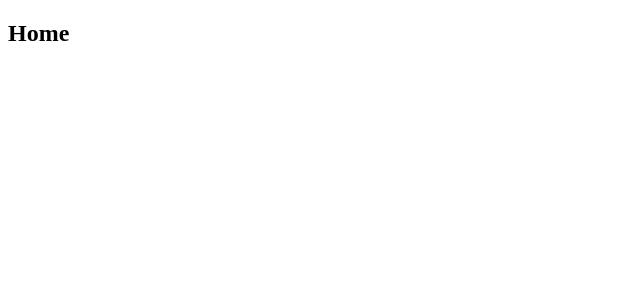
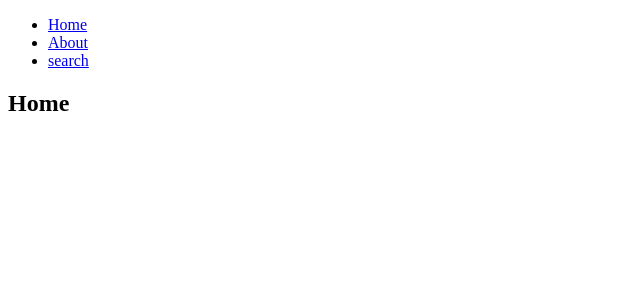
Before and after one commit to morsning/react, a React (Create React App) app in the folder project-3/: page / in a window 1280 px wide. Shown: the top 300 px of the page, without its empty margins (0-640 px from the left). Built offline with nearby package versions, Linux system fonts and the light colour scheme.

Commit message:
adding navigation through react router link

```diff
--- a/project-3/package.json
+++ b/project-3/package.json
@@ -3,6 +3,7 @@
   "version": "0.1.0",
   "private": true,
   "dependencies": {
+    "@material-ui/core": "^4.3.2",
     "react": "^16.9.0",
     "react-dom": "^16.9.0",
     "react-router-dom": "^5.0.1",
--- a/project-3/src/Components/App.js
+++ b/project-3/src/Components/App.js
@@ -1,17 +1,22 @@
 import React from 'react';
-import { BrowserRouter as Router, Route, Link } from "react-router-dom";
+import { BrowserRouter as Router, Route} from "react-router-dom";
 import Search from './Search'
+import { Nav } from './Nav'
 
 class App extends React.Component {
+
     render() {
         return (
+            <div>
                 <Router>
                     <div>
+                        <Nav />
                         <Route exact path="/" component={Home} />
                         <Route path="/about" component={About} />
-                    <Route path="/search" component={Search} />
+                        <Route path="/search" component={SearchPage} />
                     </div>
                 </Router>
+            </div>
         );
     }
 }
--- /dev/null
+++ b/project-3/src/Components/Nav.js
@@ -0,0 +1,18 @@
+import React from 'react';
+import { Link } from "react-router-dom";
+
+//Destructuring
+//Ny funktionalitet i Javascript som man kommer stöta på till och från.
+// istället för att passa in props så använder vi object destructuring för att enklare använda dess nycklars värden.
+export const Nav = () => {
+
+    return (
+        <div>
+            <ul>
+            <li><Link to="/">Home</Link></li>
+            <li><Link to="/about">About</Link></li>
+            <li><Link to="/search">search</Link></li>
+            </ul>
+        </div>
+    )
+}
```
Also changed, not shown: 1 other file (tests, documents, lock files or other folders). Lines whose indentation alone changed are shown as unchanged.
